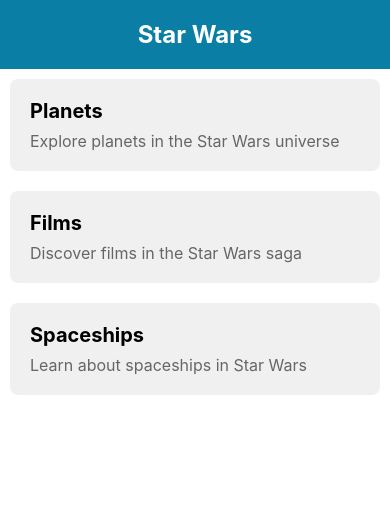
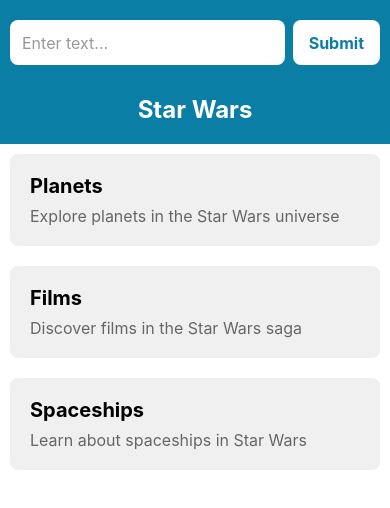
Before and after one commit to aketcham10/SDEV257, a React Native app in the folder star-wars/: screen / in a window 390 px wide. Shown: the top 508 px of the page. Built offline with nearby package versions, Linux system fonts and the light colour scheme.

Commit message:
Update App.js

```diff
--- a/star-wars/App.js
+++ b/star-wars/App.js
@@ -1,5 +1,5 @@
 import { StatusBar } from 'expo-status-bar';
-import { StyleSheet, Text, View, ScrollView, TouchableOpacity, Platform } from 'react-native';
+import { StyleSheet, Text, View, ScrollView, TouchableOpacity, Platform, TextInput, Modal } from 'react-native';
 import { useState } from 'react';
 import Box from './components/Box';
 import Planets from './components/Planets';
@@ -8,6 +8,9 @@
 
 export default function App() {
   const [currentScreen, setCurrentScreen] = useState('home');
+  const [inputText, setInputText] = useState('');
+  const [submittedText, setSubmittedText] = useState('');
+  const [modalVisible, setModalVisible] = useState(false);
 
   const renderScreen = () => {
     switch (currentScreen) {
@@ -19,6 +22,28 @@
         return <Spaceships onBack={() => setCurrentScreen('home')} />;
       default:
         return (
+          <View style={styles.mainContainer}>
+            <View style={styles.inputContainer}>
+              <TextInput
+                style={styles.textInput}
+                placeholder="Enter text..."
+                value={inputText}
+                onChangeText={setInputText}
+                placeholderTextColor="#999"
+              />
+              <TouchableOpacity
+                style={styles.submitButton}
+                onPress={() => {
+                  if (inputText.trim()) {
+                    setSubmittedText(inputText);
+                    setModalVisible(true);
+                    setInputText('');
+                  }
+                }}
+              >
+                <Text style={styles.submitButtonText}>Submit</Text>
+              </TouchableOpacity>
+            </View>
             <ScrollView style={styles.container}>
               <View style={styles.header}>
                 <Text style={styles.title}>Star Wars</Text>
@@ -41,6 +66,27 @@
 
               <StatusBar style="auto" />
             </ScrollView>
+
+            <Modal
+              animationType="fade"
+              transparent={true}
+              visible={modalVisible}
+              onRequestClose={() => setModalVisible(false)}
+            >
+              <View style={styles.modalContainer}>
+                <View style={styles.modalContent}>
+                  <Text style={styles.modalTitle}>Submitted Text</Text>
+                  <Text style={styles.modalText}>{submittedText}</Text>
+                  <TouchableOpacity
+                    style={styles.closeButton}
+                    onPress={() => setModalVisible(false)}
+                  >
+                    <Text style={styles.closeButtonText}>Close</Text>
+                  </TouchableOpacity>
+                </View>
+              </View>
+            </Modal>
+          </View>
         );
     }
   };
@@ -49,6 +95,38 @@
 }
 
 const styles = StyleSheet.create({
+  mainContainer: {
+    flex: 1,
+    backgroundColor: '#fff',
+  },
+  inputContainer: {
+    flexDirection: 'row',
+    paddingTop: Platform.OS === 'ios' ? 60 : 20,
+    paddingBottom: 10,
+    paddingHorizontal: 10,
+    backgroundColor: '#0a7ea4',
+    gap: 8,
+  },
+  textInput: {
+    flex: 1,
+    height: 45,
+    borderRadius: 8,
+    paddingHorizontal: 12,
+    backgroundColor: '#fff',
+    fontSize: 16,
+  },
+  submitButton: {
+    backgroundColor: '#fff',
+    paddingHorizontal: 16,
+    borderRadius: 8,
+    justifyContent: 'center',
+    alignItems: 'center',
+  },
+  submitButtonText: {
+    color: '#0a7ea4',
+    fontWeight: 'bold',
+    fontSize: 16,
+  },
   container: {
     flex: 1,
     backgroundColor: '#fff',
@@ -57,7 +135,7 @@
     alignItems: 'center',
     justifyContent: 'center',
     padding: 20,
-    paddingTop: Platform.OS === 'ios' ? 60 : 20,
+    paddingTop: 20,
     backgroundColor: '#0a7ea4',
   },
   title: {
@@ -80,4 +158,45 @@
     fontSize: 16,
     color: '#666',
   },
+  modalContainer: {
+    flex: 1,
+    backgroundColor: 'rgba(0, 0, 0, 0.5)',
+    justifyContent: 'center',
+    alignItems: 'center',
+  },
+  modalContent: {
+    width: '80%',
+    backgroundColor: '#fff',
+    borderRadius: 12,
+    padding: 20,
+    alignItems: 'center',
+    shadowColor: '#000',
+    shadowOffset: { width: 0, height: 2 },
+    shadowOpacity: 0.25,
+    shadowRadius: 4,
+    elevation: 5,
+  },
+  modalTitle: {
+    fontSize: 20,
+    fontWeight: 'bold',
+    marginBottom: 12,
+    color: '#0a7ea4',
+  },
+  modalText: {
+    fontSize: 16,
+    color: '#333',
+    marginBottom: 20,
+    textAlign: 'center',
+  },
+  closeButton: {
+    backgroundColor: '#0a7ea4',
+    paddingVertical: 10,
+    paddingHorizontal: 30,
+    borderRadius: 8,
+  },
+  closeButtonText: {
+    color: '#fff',
+    fontWeight: 'bold',
+    fontSize: 16,
+  },
 });
```
Lines whose indentation alone changed are shown as unchanged.
